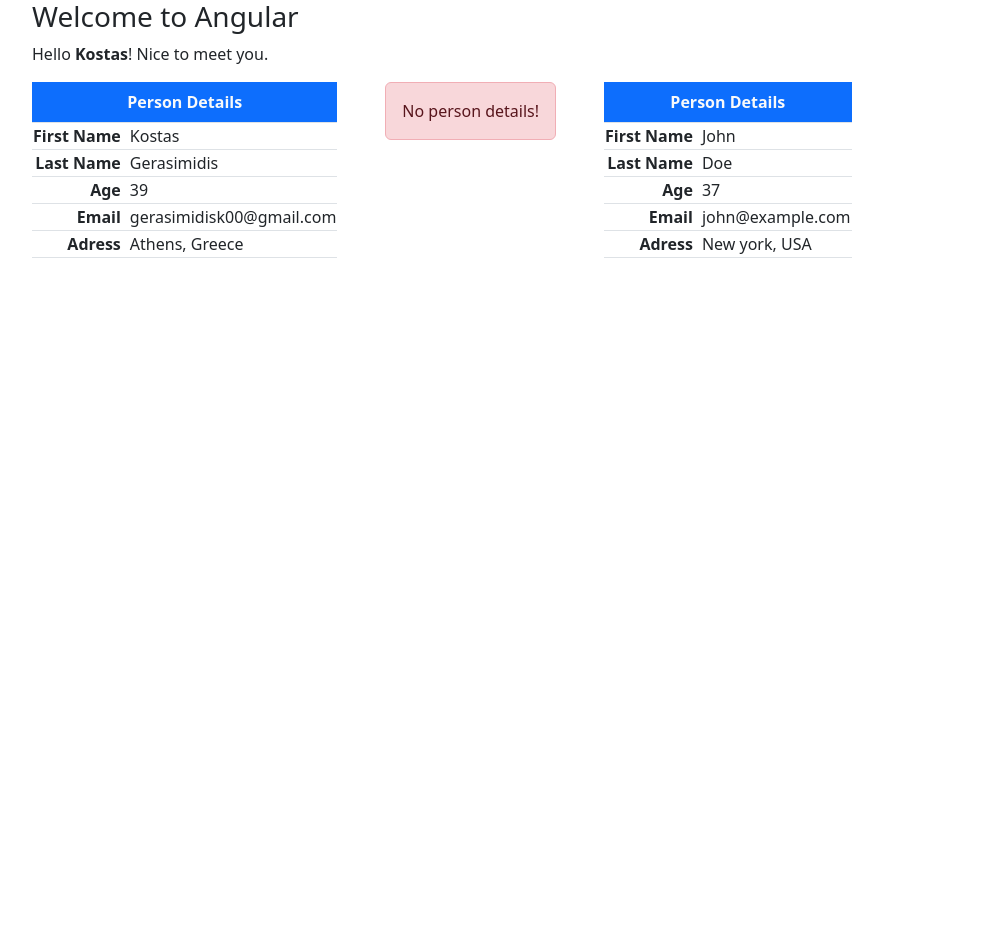
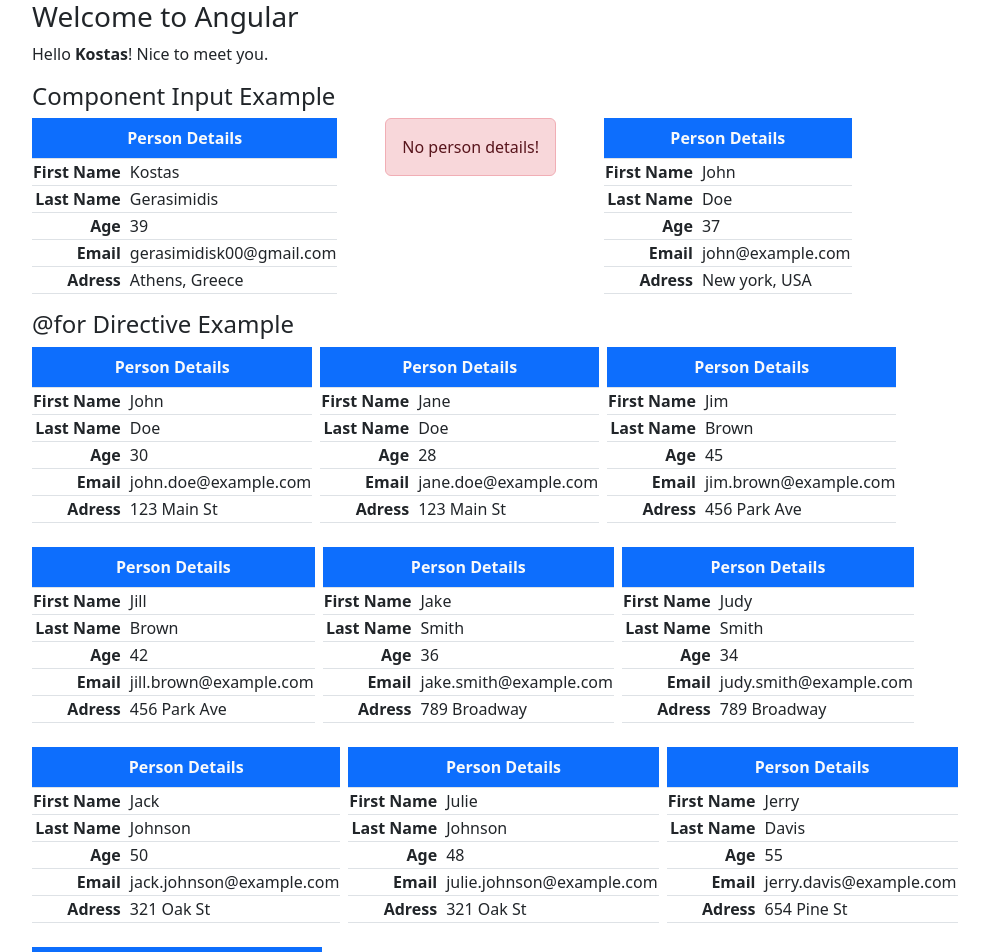
Before and after one commit to gerasimidisk/angular-introduction, an Angular app: page / in a window 1280 px wide. Shown: the top 952 px of the page, without its empty margins (50-1039 px from the left). Before the commit the page ends 800 px from the top, so only its background shows below. Built offline with nearby package versions, Linux system fonts and the light colour scheme.

Commit message:
@for directive

```diff
--- a/src/app/app.component.html
+++ b/src/app/app.component.html
@@ -1,9 +1,19 @@
 <div class="container">
     <h3>Welcome to Angular</h3>
         <p>Hello <strong>{{name}}</strong>! Nice to meet you.</p>
+
+        <h4>Component Input Example</h4>
         <div class="d-flex gap-5 text-nowrap">
             <app-person-table [person]="person0"></app-person-table>
             <app-person-table></app-person-table>
             <app-person-table [person]="person1"></app-person-table>
         </div>
+
+        <h4>{{ "@for" }} Directive Example</h4>
+
+        <div class="d-flex flex-wrap text-nowrap gap-2">
+            @for(user of users; track user) {
+                <app-person-table [person]="user"></app-person-table>
+            }
+        </div>
 </div>
--- a/src/app/app.component.ts
+++ b/src/app/app.component.ts
@@ -1,5 +1,7 @@
 import { Component } from '@angular/core';
 import { PersonTableComponent } from './components/person-table/person-table.component';
+import { Person } from './shared/interfaces/person';
+
 
 
 @Component({
@@ -27,4 +29,77 @@
     email: 'john@example.com',
     address: 'New york, USA'
   }
+
+  users: Person[] = [
+    {
+      givenName: 'John',
+      surName: 'Doe',
+      age: 30,
+      email: 'john.doe@example.com',
+      address: '123 Main St',
+    },
+    {
+      givenName: 'Jane',
+      surName: 'Doe',
+      age: 28,
+      email: 'jane.doe@example.com',
+      address: '123 Main St',
+    },
+    {
+      givenName: 'Jim',
+      surName: 'Brown',
+      age: 45,
+      email: 'jim.brown@example.com',
+      address: '456 Park Ave',
+    },
+    {
+      givenName: 'Jill',
+      surName: 'Brown',
+      age: 42,
+      email: 'jill.brown@example.com',
+      address: '456 Park Ave',
+    },
+    {
+      givenName: 'Jake',
+      surName: 'Smith',
+      age: 36,
+      email: 'jake.smith@example.com',
+      address: '789 Broadway',
+    },
+    {
+      givenName: 'Judy',
+      surName: 'Smith',
+      age: 34,
+      email: 'judy.smith@example.com',
+      address: '789 Broadway',
+    },
+    {
+      givenName: 'Jack',
+      surName: 'Johnson',
+      age: 50,
+      email: 'jack.johnson@example.com',
+      address: '321 Oak St',
+    },
+    {
+      givenName: 'Julie',
+      surName: 'Johnson',
+      age: 48,
+      email: 'julie.johnson@example.com',
+      address: '321 Oak St',
+    },
+    {
+      givenName: 'Jerry',
+      surName: 'Davis',
+      age: 55,
+      email: 'jerry.davis@example.com',
+      address: '654 Pine St',
+    },
+    {
+      givenName: 'June',
+      surName: 'Davis',
+      age: 53,
+      email: 'june.davis@example.com',
+      address: '654 Pine St',
+    },
+  ];
 }
--- a/src/app/components/person-table/person-table.component.html
+++ b/src/app/components/person-table/person-table.component.html
@@ -3,7 +3,7 @@
     No person details!
   </div>
 } @else {
-<table class="table table-bordered w-50">
+<table class="table table-bordered">
     <caption class="caption-top fw-bold bg-primary text-light text-center">
       Person Details
     </caption>
```
Also changed, not shown: 1 other file (tests, documents, lock files or other folders).
